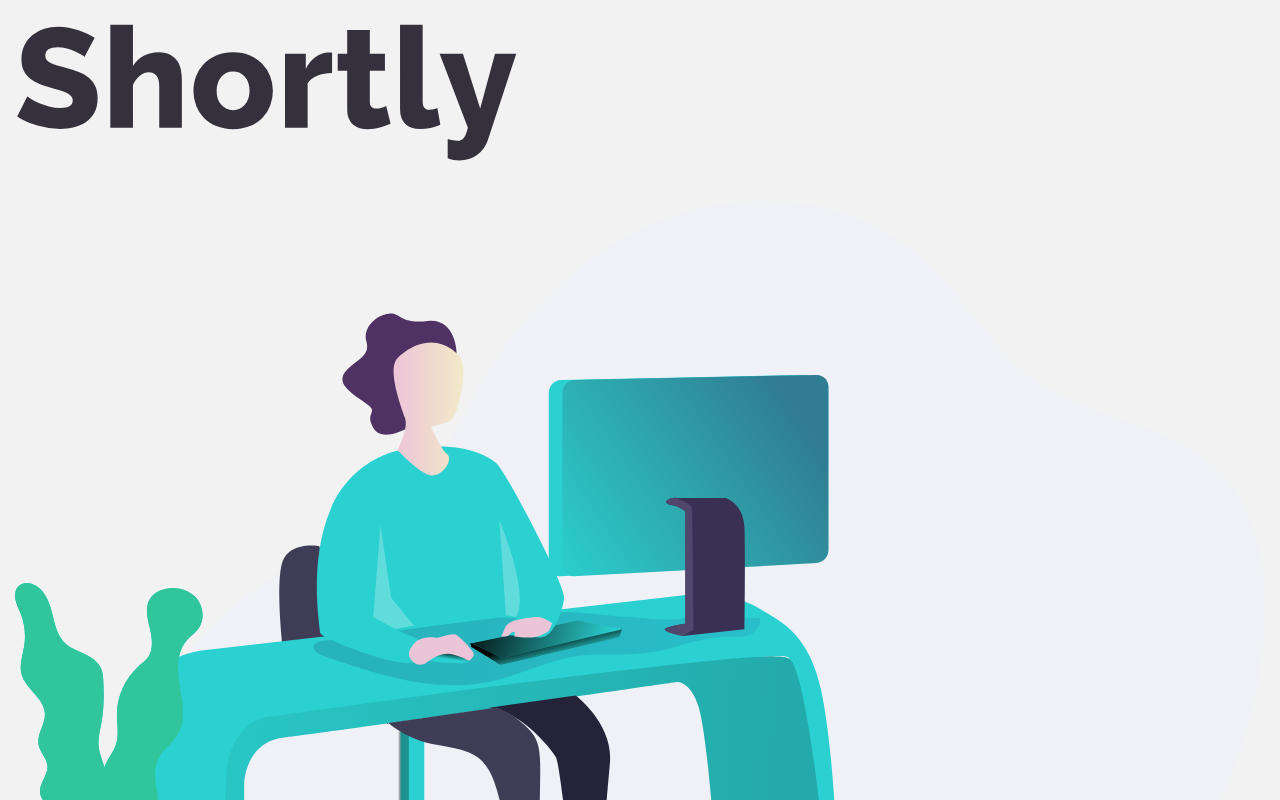
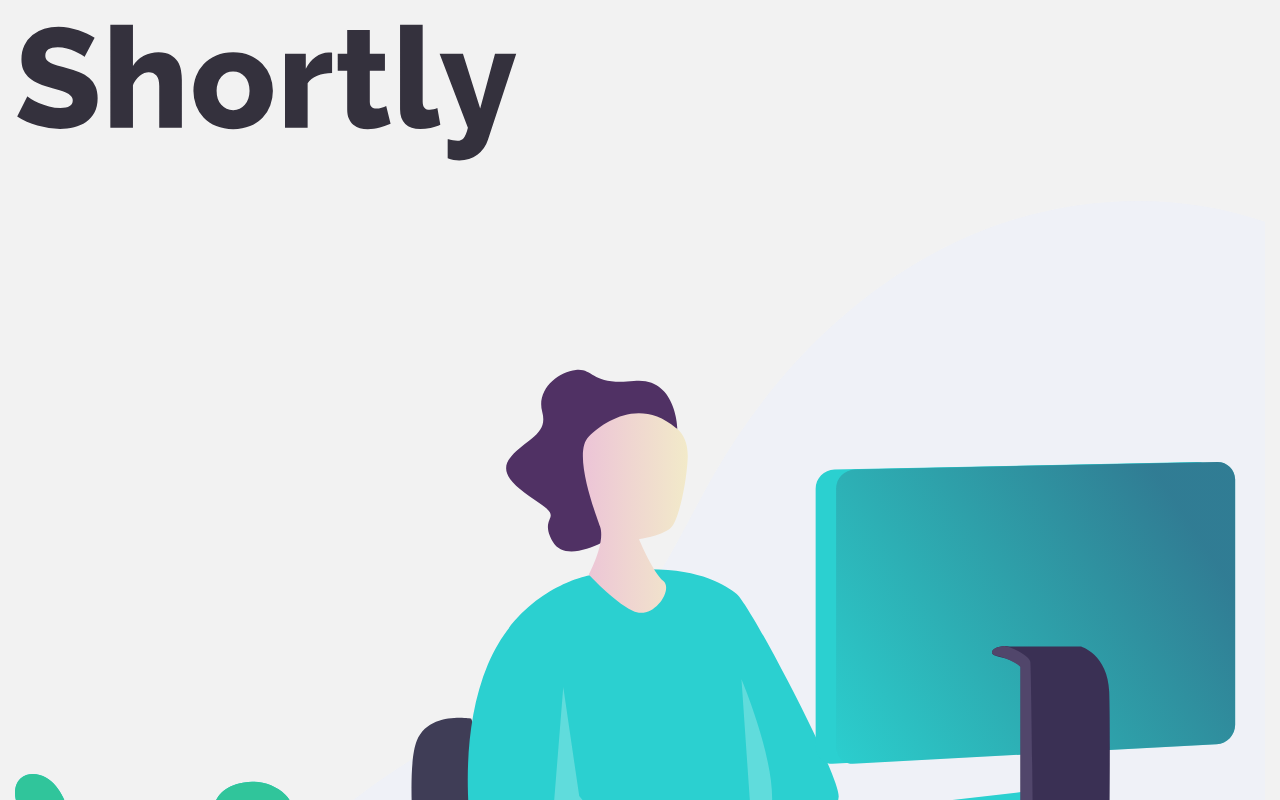
Before and after one commit to Matheusdoe-dev/Shortly, a React (Create React App) app: page / in a window 1280 px wide. Shown: the top 800 px of the page. Built offline with nearby package versions, Linux system fonts and the light colour scheme.

Commit message:
:ambulance: fix: hero img size/display fixed

```diff
--- a/src/components/Hero/index.js
+++ b/src/components/Hero/index.js
@@ -13,7 +13,9 @@ const Hero = () => {
       <Container fluid>
         <Row>
           <Col xs="12">
-            <HeroImg src={heroImg} alt="Working illustration" />
+            <HeroImg>
+              <img src={heroImg} alt="Working illustration" />
+            </HeroImg>
           </Col>
           <Col xs="12">
             <h1>More than just shorter links</h1>
--- a/src/components/Hero/styles.js
+++ b/src/components/Hero/styles.js
@@ -4,7 +4,7 @@ import colors from "../../styles/settings/colors";
 
 export const HeroWrapper = styled.section`
   & {
-    padding: var(--gap-sm) 0;
+    padding: var(--gap-sm) 0 var(--gap-xl) 0;
 
     h1 {
       text-align: center;
@@ -25,8 +25,13 @@ export const HeroWrapper = styled.section`
   }
 `;
 
-export const HeroImg = styled.img`
+export const HeroImg = styled.div`
   & {
-    background-size: cover;
+    max-width: 100vw;
+    overflow-x: hidden;
+
+    img {
+      width: 150%;
+    }
   }
 `;
```
